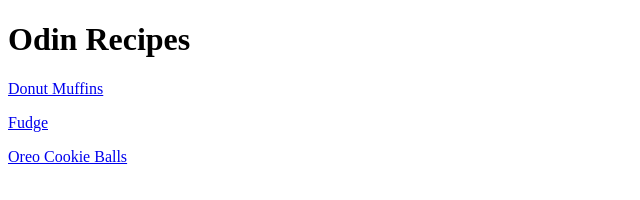
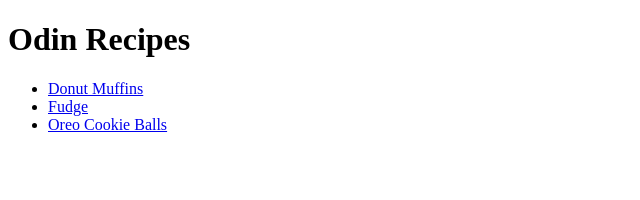
Before and after one commit to fjordjc/odin-recipes, a plain HTML site: page index.html in a window 1280 px wide. Shown: the whole page, without its empty margins (0-640 px from the left). Drawn offline with Linux system fonts and the light colour scheme.

Commit message:
Changed index.html to list

```diff
--- a/index.html
+++ b/index.html
@@ -6,8 +6,10 @@
     </head>
     <body>
         <h1>Odin Recipes</h1>
-        <p><a href=./recipes/donutmuffins.html>Donut Muffins</a></p>
-        <p><a href=./recipes/fudge.html>Fudge</a></p>
-        <p><a href=./recipes/oreocookieballs.html>Oreo Cookie Balls</a></p>
+        <ul>
+            <li><a href=./recipes/donutmuffins.html>Donut Muffins</a></li>
+            <li><a href=./recipes/fudge.html>Fudge</a></li>
+            <li><a href=./recipes/oreocookieballs.html>Oreo Cookie Balls</a></li>
+        </ul>
     </body>
 </html>
```
